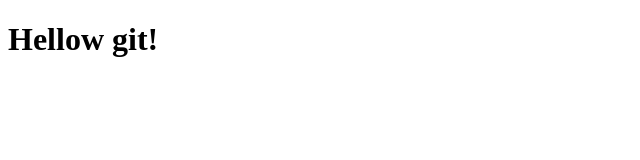
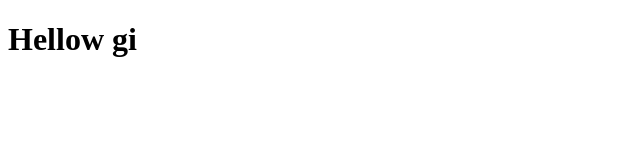
Before and after one commit to kamomo309/Nice-Name, a plain HTML site: page index.html in a window 1280 px wide. Shown: the full height of the page, 0-640 px from the left. Drawn offline with Linux system fonts and the light colour scheme.

Commit message:
remove "t!"

```diff
--- a/index.html
+++ b/index.html
@@ -7,6 +7,6 @@
   <title>Document</title>
 </head>
 <body>
-  <h1>Hellow git!</h1>
+  <h1>Hellow gi</h1>
 </body>
 </html>
```
